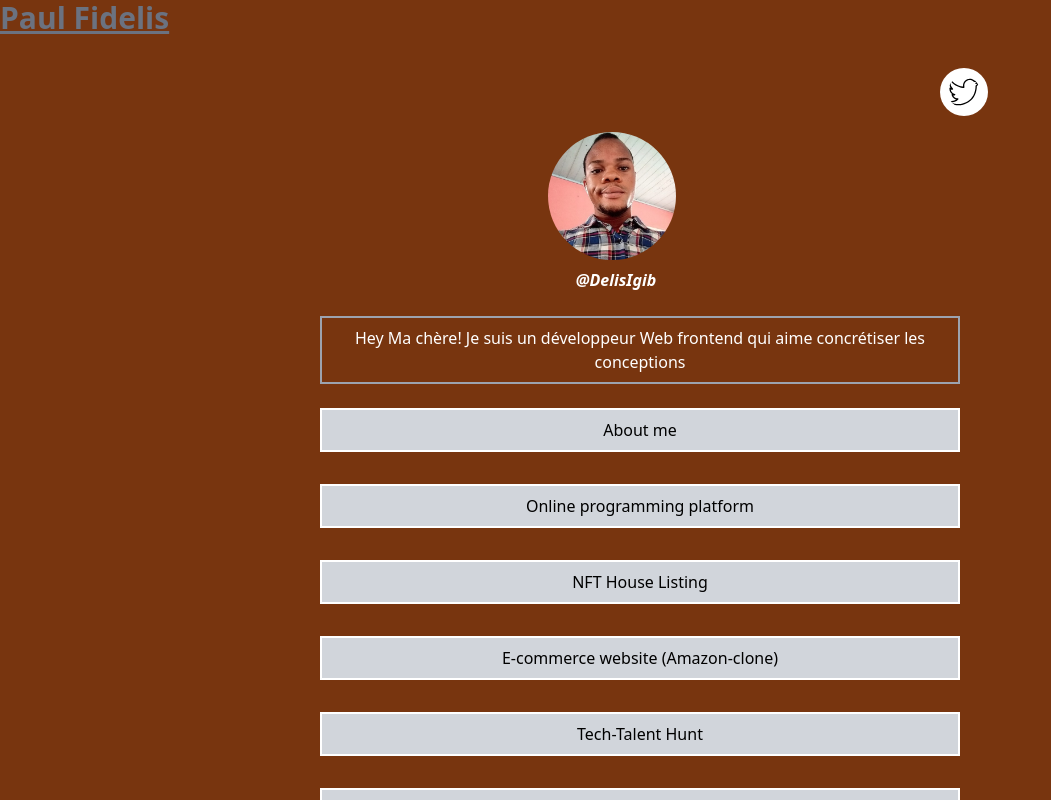
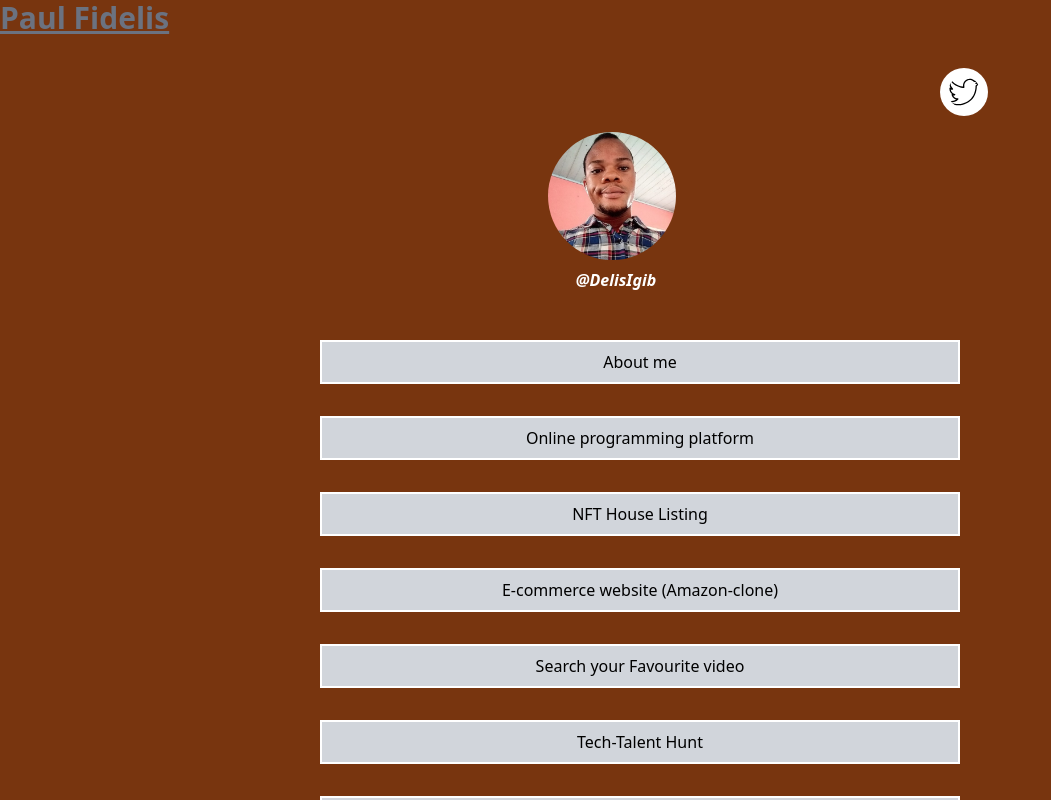
Before and after one commit to fidelmak/myProjectLink, a React (Create React App) app in the folder mylink/: page / in a window 1280 px wide. Shown: the top 800 px of the page, without its empty margins (0-1051 px from the left). Built offline with nearby package versions, Linux system fonts and the light colour scheme.

Commit message:
modified:   mylink/src/components/BtnLink.jsx

```diff
--- a/mylink/src/components/BtnLink.jsx
+++ b/mylink/src/components/BtnLink.jsx
@@ -8,7 +8,8 @@ function BtnLink() {
         <Button name="About me" link="https://www.linkedin.com/in/oluborode-akintunde-8b3b2116a"/>
                     <Button name="Online programming platform " link="https://mainkey-tutorial.vercel.app/" id='btn__mainkeytut'/>
                     <Button name="NFT House Listing "link="https://metabnbz.vercel.app/" id='metabnbz'/>
-                    <Button name="E-commerce website (Amazon-clone)" link="https://myamazon-clone.vercel.app/" id='book__python'/>
+                    <Button name="E-commerce website (Amazon-clone)" link="https://myamazon-clone.vercel.app/"/>
+                    <Button name="Search your Favourite video" link="https://vidmax.vercel.app/"/>
                     <Button name="Tech-Talent Hunt"link="https://background.zuri.team/" id='pitch'/>
                     <Button name="Design Guidelines "link="https://books.zuri.team/design-rules" id='book__design'/>
 
--- a/mylink/src/components/Nav.jsx
+++ b/mylink/src/components/Nav.jsx
@@ -23,7 +23,7 @@ function Nav(props) {
 <div className="mt-6">
     <span className="text-white  flex justify-center">
 
-       <p className=" border-2 p-2 border-gray-400 w-1/2 text-center ">Hey Ma chère! Je suis un développeur Web frontend qui aime concrétiser les conceptions </p> </span>
+       <p className=" border-2 p-2 sm:hidden border-gray-400 w-1/2 text-center ">Hey Ma chère! Je suis un développeur Web frontend qui aime concrétiser les conceptions </p> </span>
     </div>
 
 </nav>
```
